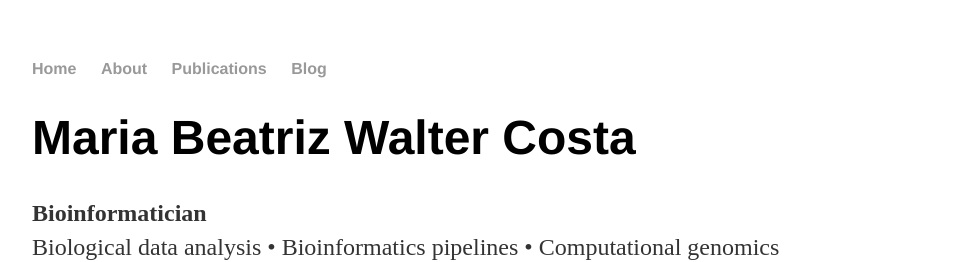
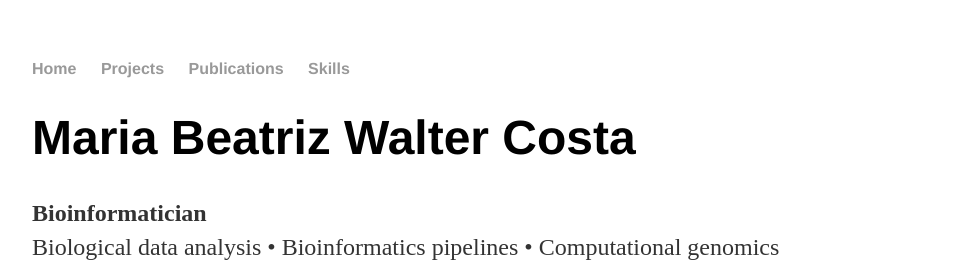
Before and after one commit to waltercostamb/waltercostamb.github.io, a Jekyll site: the page built from index.html, in a window 1280 px wide. Shown: the top 262 px of the page, without its empty margins (160-1114 px from the left). Built offline with Jekyll 4.4.1, drawn with Linux system fonts in a browser that asks for light colours.

Commit message:
Update default.html

```diff
--- a/_layouts/default.html
+++ b/_layouts/default.html
@@ -9,9 +9,9 @@
 			<nav>
 	    		<ul>
 	        		<li><a href="/">Home</a></li>
-		        	<li><a href="/about">About</a></li>
+		        	<li><a href="/about">Projects</a></li>
 	        		<li><a href="/pubs">Publications</a></li>
-	        		<li><a href="/blog">Blog</a></li>
+	        		<li><a href="/blog">Skills</a></li>
 	    		</ul>
 			</nav>
 			<div class="container">
@@ -21,7 +21,7 @@
 			</div><!-- /.container -->
 			<footer>
 	    		<ul>
-	        		<li><a href="mailto:bia.walter@gmail.com">email</a></li>
+	        		<li><a href="mailto:waltercostamb@gmail.com">email</a></li>
 	        		<li><a href="https://github.com/waltercostamb">github.com/waltercostamb</a></li>
 				</ul>
 			</footer>
```
